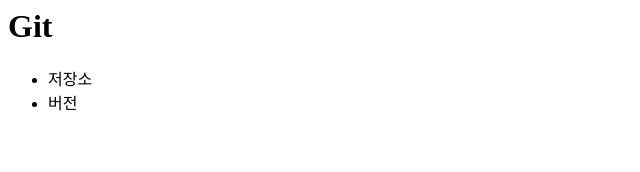
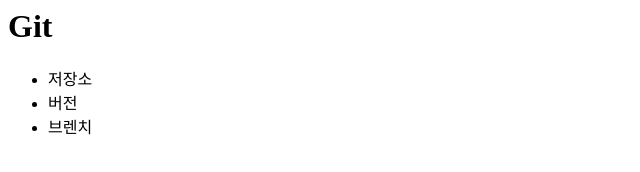
Before and after one commit to kledb/kledb, a plain HTML site: page index.html in a window 1280 px wide. Shown: the full height of the page, 0-640 px from the left. Drawn offline with Linux system fonts and the light colour scheme.

Commit message:
브랜치추가

```diff
--- a/index.html
+++ b/index.html
@@ -11,6 +11,7 @@
 		<ul>
 			<li>저장소</li>
 			<li>버전</li>
+			<li>브렌치</li>
 		</ul>
 	</body>
 </html>
```
